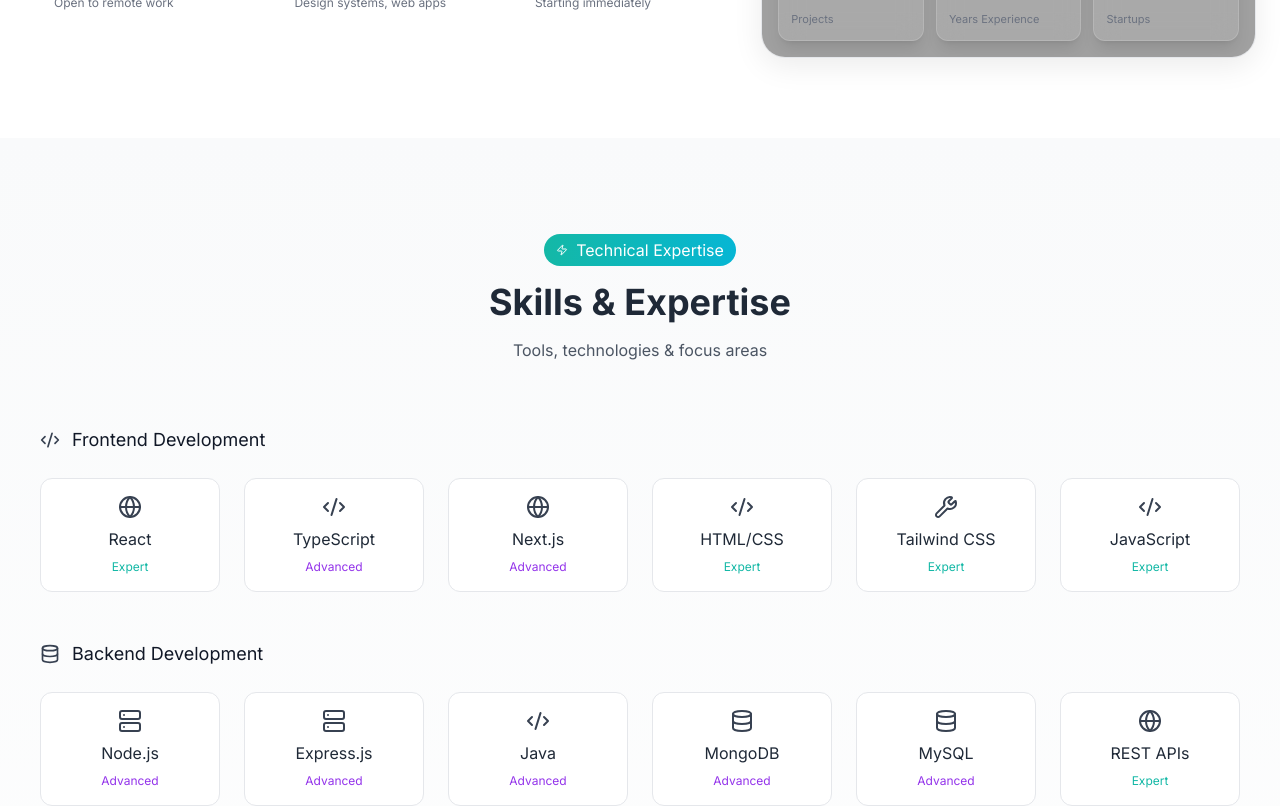
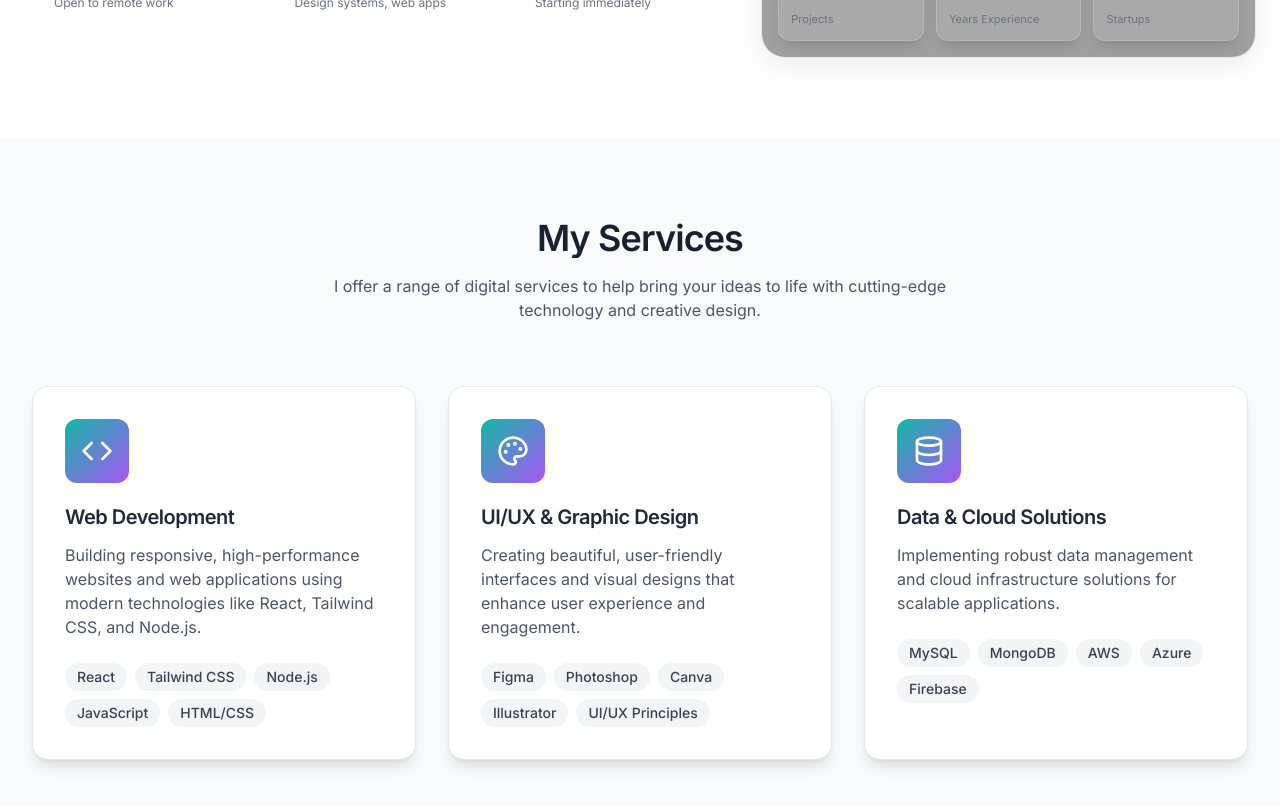
Before and after one commit to anykrver/rahulverma, a React (Create React App) app: page / in a window 1280 px wide. Shown: the part 680-1486 px from the top of the page. Built offline with nearby package versions, Linux system fonts and the light colour scheme; grey boxes are pictures that could not be loaded; the HTML template or start-up script is replaced by a standard one.

Commit message:
Update website components and styling

```diff
--- a/package.json
+++ b/package.json
@@ -3,7 +3,6 @@
   "version": "1.0.0",
   "private": true,
   "dependencies": {
-    "@testing-library/jest-dom": "^5.16.4",
     "@testing-library/react": "^13.3.0",
     "@testing-library/user-event": "^13.5.0",
     "framer-motion": "^12.23.24",
@@ -39,6 +38,8 @@
     ]
   },
   "devDependencies": {
+    "@playwright/test": "^1.56.1",
+    "@testing-library/jest-dom": "^6.9.1",
     "autoprefixer": "^10.4.7",
     "postcss": "^8.4.14",
     "tailwindcss": "^3.1.6"
--- a/src/App.js
+++ b/src/App.js
@@ -1,6 +1,7 @@
 import React from 'react';
 import Navigation from './components/Navigation';
 import Hero from './components/Hero';
+import Services from './components/Services';
 import SkillsSection from './components/SkillsSection';
 import Projects from './components/Projects';
 import About from './components/About';
@@ -17,9 +18,14 @@
         <section id="home" className="bg-white">
           <Hero />
         </section>
+
+        {/* Services Section */}
+        <section id="services" className="bg-white">
+          <Services />
+        </section>
+
         {/* Skills & Expertise Section */}
         <SkillsSection />
-
 
         <section id="projects" className="bg-white">
           <Projects />
--- a/src/components/About.js
+++ b/src/components/About.js
@@ -14,7 +14,7 @@
         <div className="grid lg:grid-cols-2 gap-16 items-center">
           {/* Left side - Content */}
           <div>
-            <h2 className="text-4xl lg:text-5xl font-bold mb-8 gradient-text">
+            <h2 className="text-4xl lg:text-5xl font-semibold mb-8 gradient-text leading-none tracking-tight">
               About Me
             </h2>
 
@@ -41,7 +41,7 @@
                   </svg>
                 </div>
                 <div>
-                  <h3 className="text-xl font-bold text-gray-900 mb-2">ISRO Achievement</h3>
+                  <h3 className="text-xl font-semibold text-gray-900 mb-2">ISRO Achievement</h3>
                   <p className="text-gray-700">
                     Selected among the <span className="text-gray-900 font-semibold">top 100 students across India</span> by MyGov
                     to visit ISRO and interact with top scientists. This experience deepened my passion for space technology
@@ -76,7 +76,7 @@
                   key={index}
                   className="text-center p-6 bg-gradient-to-br from-white to-gray-50 rounded-2xl border border-gray-200 hover:border-[#14B8A6] transition-all duration-300 shadow-sm"
                 >
-                  <div className="text-3xl lg:text-4xl font-bold text-gray-900 mb-2">
+                  <div className="text-3xl lg:text-4xl font-semibold text-gray-900 mb-2 leading-none tracking-tight">
                     {stat.number}{stat.suffix}
                   </div>
                   <div className="text-gray-600 font-medium">
@@ -93,7 +93,7 @@
                   <div className="w-32 h-32 bg-gradient-to-br from-[#14B8A6] to-purple-500 rounded-full flex items-center justify-center mx-auto mb-6">
                     <span className="text-4xl font-bold text-white">RV</span>
                   </div>
-                  <h3 className="text-2xl font-bold text-gray-900 mb-2">Rahul Verma</h3>
+                  <h3 className="text-2xl font-semibold text-gray-900 mb-2 leading-none tracking-tight">Rahul Verma</h3>
                   <p className="text-gray-600">Digital Engineer & Designer</p>
                 </div>
               </div>
--- a/src/components/Projects.js
+++ b/src/components/Projects.js
@@ -51,7 +51,7 @@
           transition={{ duration: 0.5 }}
           className="text-center mb-10"
         >
-          <h2 className="mb-4 text-3xl font-bold">Featured Projects</h2>
+          <h2 className="mb-4 text-3xl font-semibold gradient-text leading-none tracking-tight">Featured Projects</h2>
           <p className="text-gray-600 dark:text-gray-400 max-w-2xl mx-auto">
             A selection of projects that showcase my expertise in full-stack development,
             AI integration, and modern web technologies.
@@ -122,7 +122,7 @@
                 </div>
 
                 <div className="p-6 flex-1 flex flex-col">
-                  <h3 className="mb-3 text-xl font-semibold group-hover:text-[#14B8A6] transition-colors">{project.title}</h3>
+                  <h3 className="mb-3 text-xl font-semibold group-hover:text-[#14B8A6] transition-colors leading-none tracking-tight">{project.title}</h3>
 
                   {/* Stats */}
                   <div className="flex items-center gap-4 mb-3 text-sm text-gray-600 dark:text-gray-400">
--- /dev/null
+++ b/src/components/Services.js
@@ -0,0 +1,69 @@
+import React from 'react';
+import { Code, Palette, Database } from 'lucide-react';
+
+const Services = () => {
+  const services = [
+    {
+      icon: Code,
+      title: 'Web Development',
+      description: 'Building responsive, high-performance websites and web applications using modern technologies like React, Tailwind CSS, and Node.js.',
+      technologies: ['React', 'Tailwind CSS', 'Node.js', 'JavaScript', 'HTML/CSS'],
+    },
+    {
+      icon: Palette,
+      title: 'UI/UX & Graphic Design',
+      description: 'Creating beautiful, user-friendly interfaces and visual designs that enhance user experience and engagement.',
+      technologies: ['Figma', 'Photoshop', 'Canva', 'Illustrator', 'UI/UX Principles'],
+    },
+    {
+      icon: Database,
+      title: 'Data & Cloud Solutions',
+      description: 'Implementing robust data management and cloud infrastructure solutions for scalable applications.',
+      technologies: ['MySQL', 'MongoDB', 'AWS', 'Azure', 'Firebase'],
+    },
+  ];
+
+  return (
+    <section id="services" className="py-20 bg-gray-50 dark:bg-gray-900/50">
+      <div className="max-w-7xl mx-auto px-4 sm:px-6 lg:px-8">
+        <div className="text-center mb-16">
+          <h2 className="text-3xl md:text-4xl font-semibold gradient-text mb-4 leading-none tracking-tight">
+            My Services
+          </h2>
+          <p className="text-gray-600 dark:text-gray-400 max-w-2xl mx-auto">
+            I offer a range of digital services to help bring your ideas to life with cutting-edge technology and creative design.
+          </p>
+        </div>
+
+        <div className="grid md:grid-cols-3 gap-8">
+          {services.map((service, index) => (
+            <div
+              key={index}
+              className="bg-white dark:bg-gray-800 rounded-2xl p-8 shadow-lg hover:shadow-xl transition-all duration-300 border border-gray-200 dark:border-gray-700"
+            >
+              <div className="w-16 h-16 bg-gradient-to-br from-[#14B8A6] to-purple-500 rounded-xl flex items-center justify-center mb-6">
+                <service.icon className="w-8 h-8 text-white" />
+              </div>
+              <h3 className="text-xl font-semibold mb-4 leading-none tracking-tight">{service.title}</h3>
+              <p className="text-gray-600 dark:text-gray-400 mb-6">
+                {service.description}
+              </p>
+              <div className="flex flex-wrap gap-2">
+                {service.technologies.map((tech, techIndex) => (
+                  <span
+                    key={techIndex}
+                    className="px-3 py-1 bg-gray-100 dark:bg-gray-700 text-gray-700 dark:text-gray-300 rounded-full text-sm font-medium"
+                  >
+                    {tech}
+                  </span>
+                ))}
+              </div>
+            </div>
+          ))}
+        </div>
+      </div>
+    </section>
+  );
+};
+
+export default Services;
--- a/src/components/SkillsSection.js
+++ b/src/components/SkillsSection.js
@@ -85,7 +85,7 @@
             <Zap className="w-3 h-3 mr-2" />
             Technical Expertise
           </div>
-          <h2 className="text-4xl font-bold mb-4">Skills & Expertise</h2>
+          <h2 className="text-4xl font-semibold mb-4 gradient-text leading-none tracking-tight">Skills & Expertise</h2>
           <p className="text-gray-600 dark:text-gray-400 max-w-2xl mx-auto">
             Tools, technologies & focus areas
           </p>
@@ -103,7 +103,7 @@
               {/* Section Header */}
               <div className="flex items-center gap-3 mb-6">
                 <section.icon className="w-5 h-5 text-gray-700 dark:text-gray-300" />
-                <h3 className="text-lg text-gray-900 dark:text-gray-100">
+                <h3 className="text-lg font-semibold text-gray-900 dark:text-gray-100 leading-none tracking-tight">
                   {section.title}
                 </h3>
               </div>
@@ -125,7 +125,7 @@
                   >
                     <div className="bg-white dark:bg-gray-900 rounded-xl p-4 border border-gray-200 dark:border-gray-800 hover:border-[#14B8A6] hover:shadow-lg transition-all duration-300">
                       <SkillIcon icon={skill.icon} className="w-6 h-6 text-gray-700 dark:text-gray-300 mx-auto mb-2" />
-                      <div className="mb-2 text-center">{skill.name}</div>
+                      <div className="mb-2 text-center font-semibold leading-none tracking-tight">{skill.name}</div>
                       <div className={`text-xs text-center ${getLevelColor(skill.level)}`}>
                         {skill.level}
                       </div>
--- a/src/index.css
+++ b/src/index.css
@@ -68,12 +68,13 @@
   background: linear-gradient(45deg, #EC4899, #06B6D4);
 }
 
-/* Gradient text */
+/* Enhanced Gradient text */
 .gradient-text {
   background: linear-gradient(45deg, #1F2937, #111827);
   -webkit-background-clip: text;
   -webkit-text-fill-color: transparent;
   background-clip: text;
+  font-weight: 600;
 }
 
 .dark .gradient-text {
@@ -81,6 +82,7 @@
   -webkit-background-clip: text;
   -webkit-text-fill-color: transparent;
   background-clip: text;
+  font-weight: 600;
 }
 
 /* Glow effect */
```
Also changed, not shown: src/components/Contact.js (+7 -7 lines), src/components/Footer.js (+9 -9 lines), src/components/Navigation.js (+4 -10 lines), 1 other file (tests, documents, lock files or other folders).
